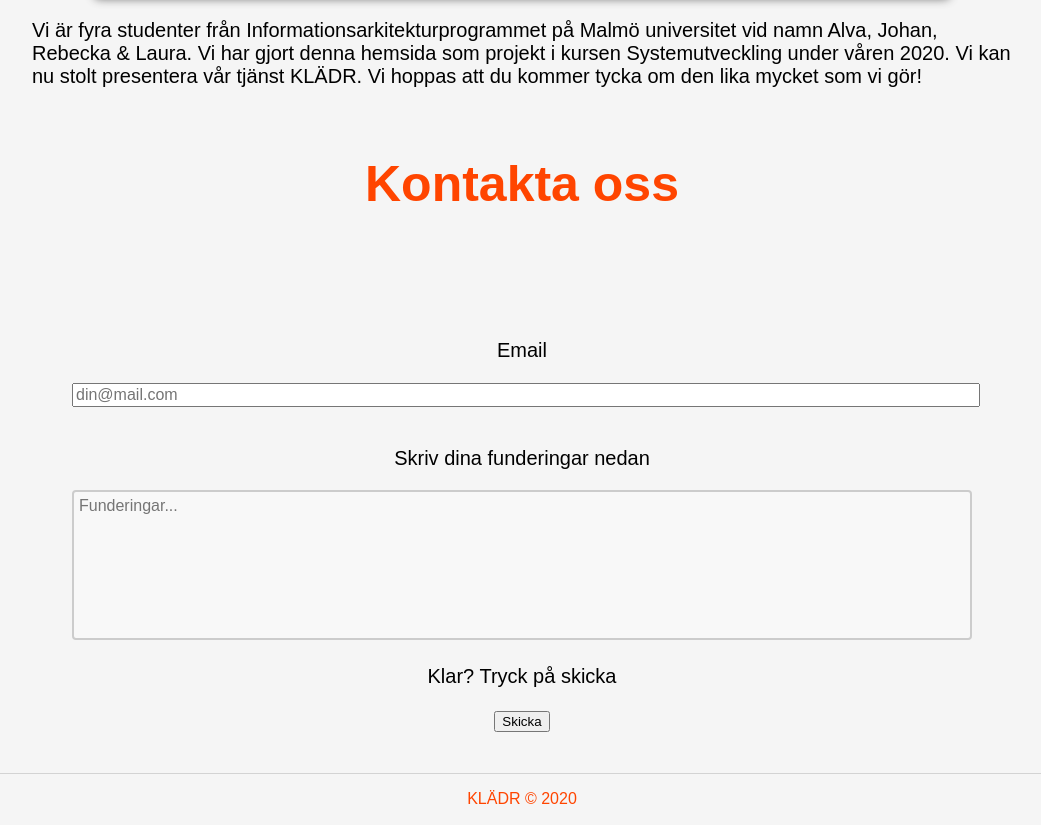
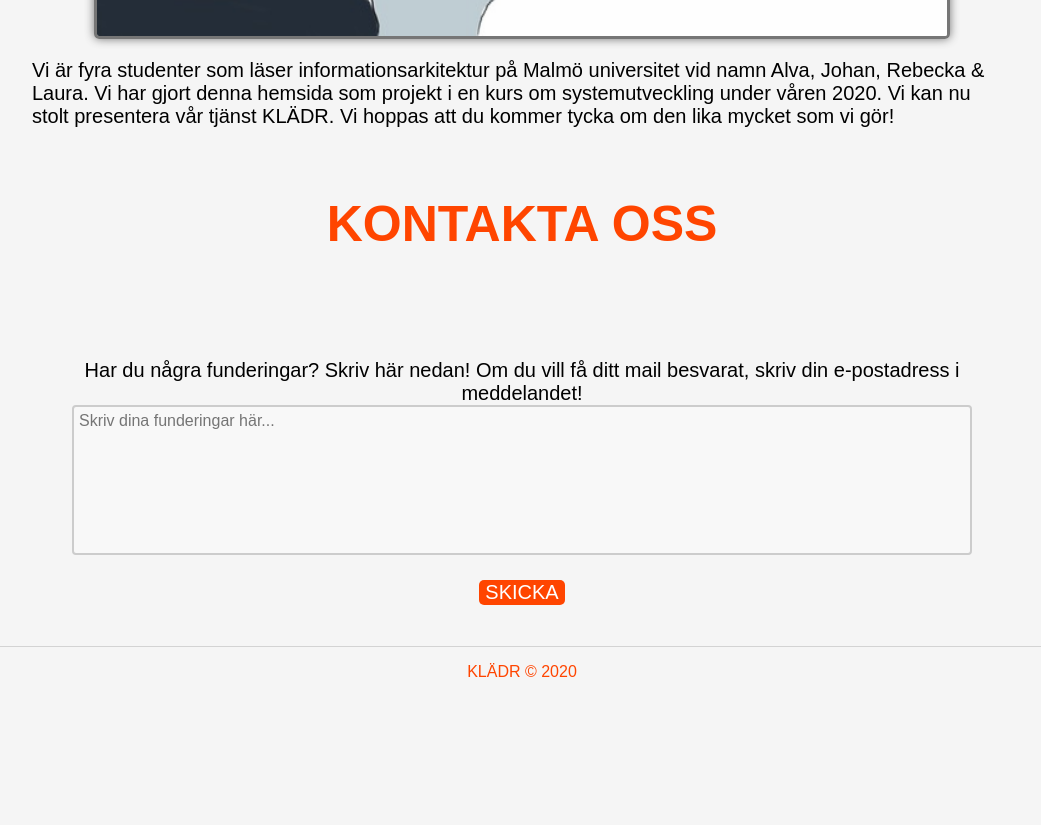
Before and after one commit to JohanFrom/KLADR, a Flask app: page /about.html in a window 1280 px wide. Shown: the part 1335-2160 px from the top of the page, without its empty margins (118-1159 px from the left). After the commit the page ends 2012 px from the top, so only its background shows below. Run offline with Flask 2, Linux system fonts and the light colour scheme; some libraries are stand-ins or nearby versions; some web fonts are replaced.

Commit message:
Update about.html

```diff
--- a/templates/about.html
+++ b/templates/about.html
@@ -13,33 +13,32 @@
             </header>
             <nav>
                 <a class="navitem" href="{{url_for('wardrobe')}}">Garderob</a>
-                <a class="navitem" href="{{url_for('trends')}}">Trender & Tips</a>
+                <a class="navitem" href="{{url_for('trends')}}">Trender & tips</a>
                 <a class="navitem" href="{{url_for('about')}}">Om oss</a>
             </nav>
             <div id="about-info">
                 <h4>Hej!</h4>
-                <p>
-                    Varmt välkommen till KLÄDR! Vi är så glad att du är här. Har du någonsin känt dig stressad över din garderob? Stress no more! Med vår tjänst kan du enkelt organisera och hålla koll på alla dina klädesplagg och accessoarer.
-                    Vet du inte vad du ska ha på dig på festen eller till skolan? Använd vår generator för att slumpmässigt få en färdig outfit utifrån din garderob! Självklart kan du filtrera efter till exempel tillfälle eller väder.
+                <p>Vi på <mark class="orangered">KLÄDR</mark> hälsar dig varmt välkommen!</p>
+                <p>Vi är så glad att du är här. Har du någonsin känt dig stressad över din garderob? Stress no more! Med vår tjänst kan du enkelt organisera och hålla koll på alla dina klädesplagg och accessoarer.
+                </p>
+                <p>Vet du inte vad du ska ha på dig på festen eller till skolan? Använd vår generator för att slumpmässigt få en färdig outfit utifrån din garderob! Självklart kan du filtrera efter till exempel tillfälle eller väder.
                 </p>
                 <h4>Vilka är vi?</h4>
                 <div id="about-picture">
-                    <img src="images/aboutlalalal.jpg" alt="picture">
+                    <img src="/static/about-image.jpg" alt="picture">
                 </div>
                 <p>
-                    Vi är fyra studenter från Informationsarkitekturprogrammet på Malmö universitet vid namn Alva, Johan, Rebecka & Laura. Vi har gjort denna hemsida som projekt i kursen Systemutveckling under våren 2020.
+                    Vi är fyra studenter som läser informationsarkitektur på Malmö universitet vid namn Alva, Johan, Rebecka & Laura. Vi har gjort denna hemsida som projekt i en kurs om systemutveckling under våren 2020.
                     Vi kan nu stolt presentera vår tjänst KLÄDR. Vi hoppas att du kommer tycka om den lika mycket som vi gör!
                 </p>
-                <h4>Kontakta oss</h4>
+                <h4>KONTAKTA OSS</h4>
                 <div id="about-form">
-                    <form action="#">
-                        <p>Email</p>
-                            <input type="email" maxlength="30" placeholder="din@mail.com">
-                        <p>Skriv dina funderingar nedan</p>
-                            <textarea name="comments" cols="30" rows="10" placeholder="Funderingar..."></textarea>
-                        <p>Klar? Tryck på skicka</p>
-                            <input type="button" name="Skicka" id="" value="Skicka">
+                    <form action="about.html" method="POST">
+                        <label for="text">Har du några funderingar? Skriv här nedan! Om du vill få ditt mail besvarat, skriv din e-postadress i meddelandet!</label>
+                        <textarea id="text-input" name="text-input" placeholder="Skriv dina funderingar här..."></textarea>
+                        <input type="submit" id="submit-message" name="submit-message" value="SKICKA" onclick="validate()">
                     </form>
+                </div>
                 </div>
             </div>
             <footer>
```
